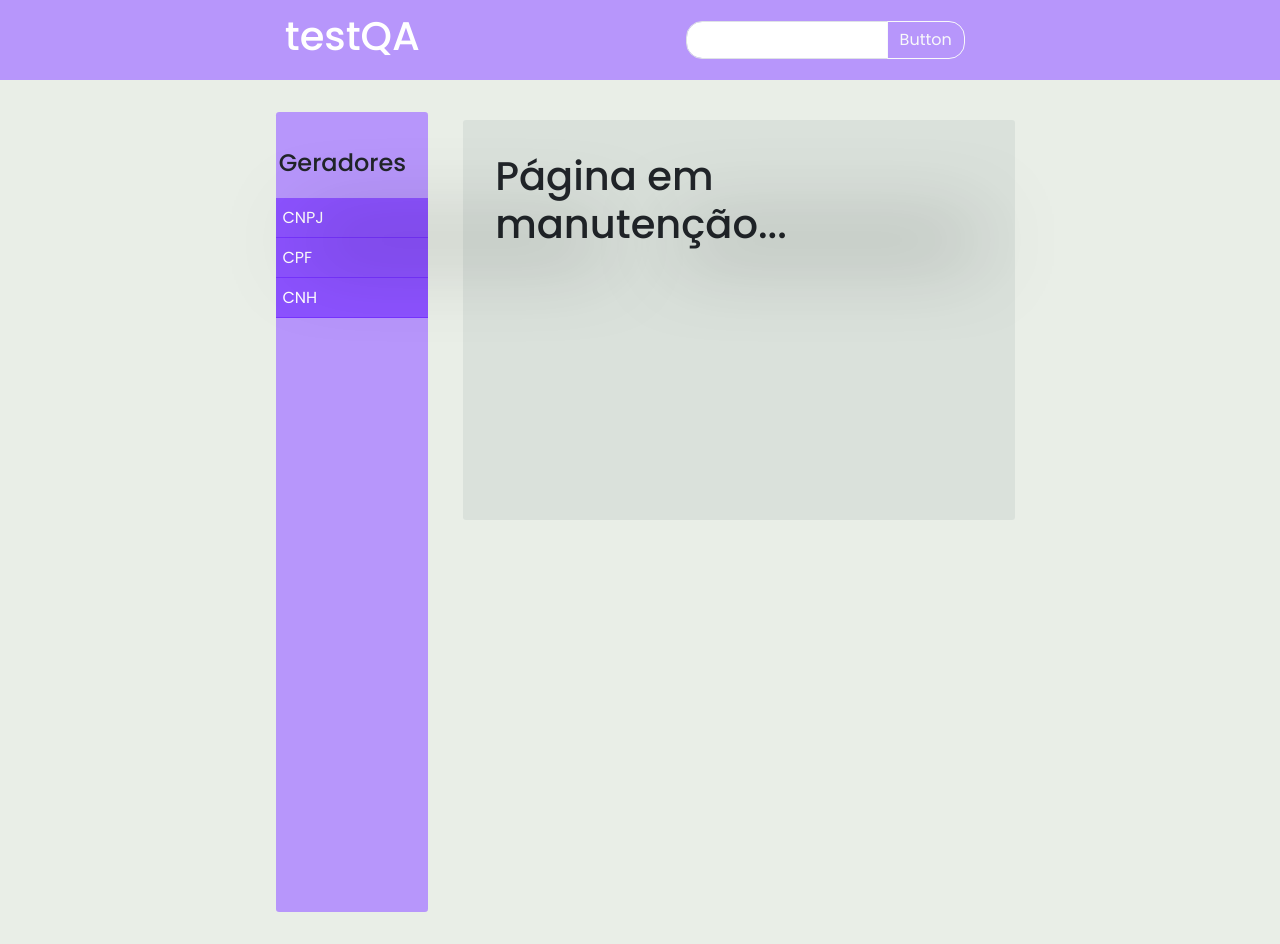
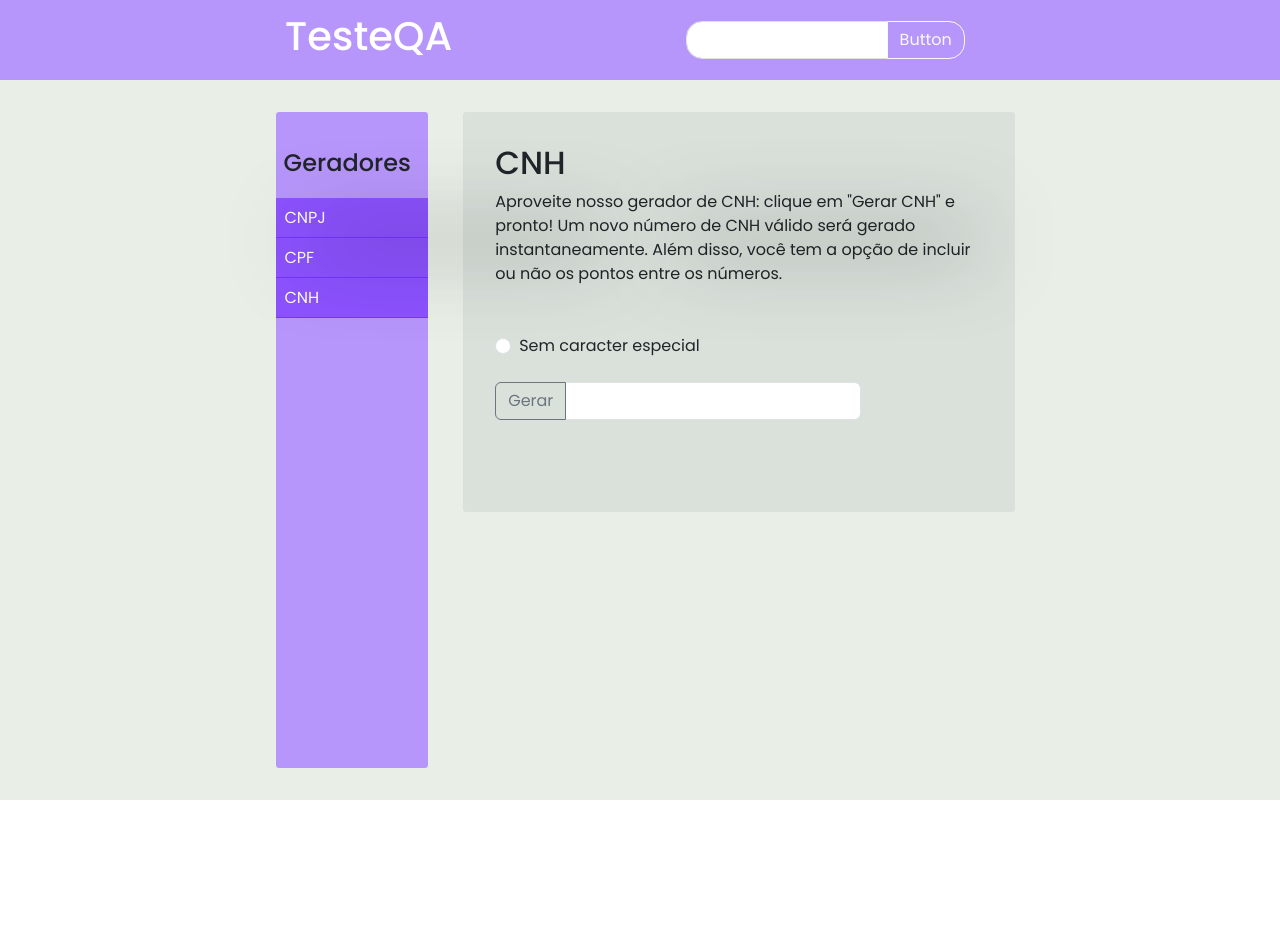
Before and after one commit to Joao-VitorGD1703/testeQA, a Vue app: page /cnh in a window 1280 px wide. After the commit the page ends 800 px from the top, so only its background shows below. Built offline with nearby package versions, Linux system fonts and the light colour scheme.

Commit message:
senta e chora

```diff
--- a/index.html
+++ b/index.html
@@ -6,7 +6,7 @@
     <meta name="viewport" content="width=device-width, initial-scale=1.0">
     <link href="https://cdn.jsdelivr.net/npm/bootstrap@5.3.3/dist/css/bootstrap.min.css" rel="stylesheet" integrity="sha384-QWTKZyjpPEjISv5WaRU9OFeRpok6YctnYmDr5pNlyT2bRjXh0JMhjY6hW+ALEwIH" crossorigin="anonymous">
 
-    <title>Vite App</title>
+    <title>TesteQA</title>
   </head>
   <body>
     <div id="app"></div>
--- a/src/components/Header.vue
+++ b/src/components/Header.vue
@@ -5,7 +5,7 @@
 <template>
  <header class="cont-princ">
     <div class="title">
-        <h1>testQA</h1>
+        <h1>TesteQA</h1>
     </div>
     <div>
         <div class="input-group b m-auto w-75">
@@ -21,7 +21,7 @@
 
 .cont-princ{
     width: 100%;
-    height: 10vh;
+    height: 10%;
     display: flex;
     justify-content: center;
     flex-direction: row;
--- a/src/components/SideBar.vue
+++ b/src/components/SideBar.vue
@@ -24,7 +24,7 @@ import {useGoTo} from '@/composables/utils'
 
 .cont-princ{
     width: 90%;
-    height: 100vh;
+    height: 100%;
     display: flex;
     flex-direction: column;
     border-radius: 0.2em;
@@ -34,7 +34,7 @@ import {useGoTo} from '@/composables/utils'
     text-align: left;
     h3{
       font-size: 1.5em;
-      margin: 0.2em 0.1em;
+      margin: 0.2em 0.3em;
     }
 
     ul{
@@ -59,6 +59,7 @@ import {useGoTo} from '@/composables/utils'
             display: flex;
             justify-content: left;
             align-items: center;
+            padding: 0.2em 0.5em;
 
 
           /*  -webkit-box-shadow: 1px 10px 19px -9px rgba(0,0,0,0.75);
--- a/src/composables/cnh.js
+++ b/src/composables/cnh.js
@@ -1,11 +1,12 @@
 export function gerarCNH() {
-    var n = 9;
+    var n = 10; // Mudei o valor de 'n' para 10, já que a CNH possui 10 dígitos
     var cnh = '';
-    for (var i = 0; i < 9; i++) {
-        cnh += Math.floor(Math.random() * n);
+    for (var i = 0; i < n; i++) { // Alterei o loop para iterar até 10
+        cnh += Math.floor(Math.random() * 10); // Modifiquei para gerar um dígito de 0 a 9
     }
     return cnh;
 }
+
 
 // Função para gerar um número de CNH válido
 export function gerarrCNH() {
--- a/src/layout/MainLayout.vue
+++ b/src/layout/MainLayout.vue
@@ -24,9 +24,9 @@ import  SideBar  from "../components/SideBar.vue";
 
 .public {
     width: 100%;
-    height: 100%;
+    height: 100vh;
     display: flex;
-    margin: 0em auto auto auto;
+    margin:  0em;
     justify-content: center;
     flex-direction: column;
     padding: 5em 0em 2em 0em;
@@ -34,6 +34,7 @@ import  SideBar  from "../components/SideBar.vue";
 
     .content {
         width: 60%;
+        height: 100%;
         display: flex;
         margin: 2em auto auto auto;
         justify-content: center;
--- a/src/scss/config.scss
+++ b/src/scss/config.scss
@@ -11,7 +11,7 @@
 .card-apresentacao{
     width: 100%;
     height: 50vh;
-    margin: 0.5em 0.2em;
+    margin: 0em 0.2em;
     background-color: #6076731c;
     border-radius: 0.2em;
     padding: 2em;
--- a/src/views/Cnh.vue
+++ b/src/views/Cnh.vue
@@ -19,31 +19,29 @@ const getCheckedValue = () => {
 
 <template>
     <Layout>
-        <div v-if="verificar.value == true" class="card-apresentacao">
-            <div class="mb-3">
+        <div class="card-apresentacao">
+            <h2 class="mb-2">CNH</h2>
+            <div class="mt-2 mb-5">
                 <p>Aproveite nosso gerador de CNH: clique em "Gerar CNH" e pronto! Um novo número de CNH válido será
                     gerado instantaneamente. Além disso, você tem a opção de incluir ou não os pontos entre os números.
                 </p>
             </div>
             <div class="form-check my-4">
-                <input class="form-check-input rounded-end-4" type="radio" name="flexRadioDefault" @click="getCheckedValue"
+                <input class="form-check-input " type="radio" name="flexRadioDefault" @click="getCheckedValue"
                     id="flexRadioDefault1" v-model="isChecked">
                 <label class="form-check-label" for="flexRadioDefault1">
                     Sem caracter especial
                 </label>
             </div>
-            <div class="input-group me-1 w-75">
+            <div class="input-group my-4 me-1 w-75">
 
-                <button class="btn btn-outline-secondary rounded-start-4" type="button" @click="generateCNPJFinal"
+                <button class="btn btn-outline-secondary" type="button" @click="generateCNHFinal"
                     id="button-addon1">Gerar</button>
-                <input type="text" class="form-control rounded-end-4" placeholder="" aria-label="Example text with button addon"
-                    aria-describedby="button-addon1" v-model="respCnpj">
+                <input type="text" class="form-control " placeholder="" aria-label="Example text with button addon"
+                    aria-describedby="button-addon1" v-model="respCnh">
             </div>
         </div>
-        <div v-else class="card-apresentacao ">
-            <h1>Página em manutenção...</h1>
 
-        </div>
     </Layout>
 </template>
 
--- a/src/views/Cnpj.vue
+++ b/src/views/Cnpj.vue
@@ -31,7 +31,8 @@ const getCheckedValue = () => {
 <template>
     <Layout>
         <div class="card-apresentacao">
-            <div class="mb-3">
+            <h2 class="mb-2">CNPJ</h2>
+            <div class="mt-2 mb-5">
                 <p>Aproveite nosso gerador de CNPJ: clique em "Gerar CNPJ" e pronto! Um novo número de CNPJ válido será
                     gerado instantaneamente. Além disso, você tem a opção de incluir ou não os pontos entre os números.
                 </p>
@@ -45,9 +46,9 @@ const getCheckedValue = () => {
             </div>
             <div class="input-group me-1 w-75">
 
-                <button class="btn btn-outline-secondary rounded-start-4" type="button" @click="generateCNPJFinal"
+                <button class="btn btn-outline-secondary " type="button" @click="generateCNPJFinal"
                     id="button-addon1">Gerar</button>
-                <input type="text" class="form-control rounded-end-4" placeholder="" aria-label="Example text with button addon"
+                <input type="text" class="form-control " placeholder="" aria-label="Example text with button addon"
                     aria-describedby="button-addon1" v-model="respCnpj">
             </div>
         </div>
--- a/src/views/Cpf.vue
+++ b/src/views/Cpf.vue
@@ -31,24 +31,26 @@ const getCheckedValue = () => {
 <template>
     <Layout>
         <div class="card-apresentacao">
-            <div class="mb-3">
+            <h2 class="mb-2">CPF</h2>
+            <div class="mt-2 mb-5">
+
                 <p>Aproveite nosso gerador de CPF: clique em "Gerar CPF" e pronto! Um novo número de CPF válido será
                     gerado instantaneamente. Além disso, você tem a opção de incluir ou não os pontos entre os números.
                 </p>
             </div>
-            <div class="form-check mb-3">
+            <div class="form-check my-4">
                 <input class="form-check-input" type="radio" name="flexRadioDefault" @click="getCheckedValue"
                     id="flexRadioDefault1" v-model="isChecked">
                 <label class="form-check-label" for="flexRadioDefault1">
                     Sem caracter especial
                 </label>
             </div>
-            <div class="input-group me-1 w-75">
+            <div class="input-group my-4 me-1 w-75">
 
-                <button class="btn btn-outline-secondary rounded-start-4" type="button" @click="generateCNPJFinal"
+                <button class="btn btn-outline-secondary " type="button" @click="generateCPFFinal"
                     id="button-addon1">Gerar</button>
-                <input type="text" class="form-control rounded-end-4" placeholder="" aria-label="Example text with button addon"
-                    aria-describedby="button-addon1" v-model="respCnpj">
+                <input type="text" class="form-control " placeholder="" aria-label="Example text with button addon"
+                    aria-describedby="button-addon1" v-model="respCpf">
             </div>
         </div>
     </Layout>
```
Also changed, not shown: vercel.json (added).
